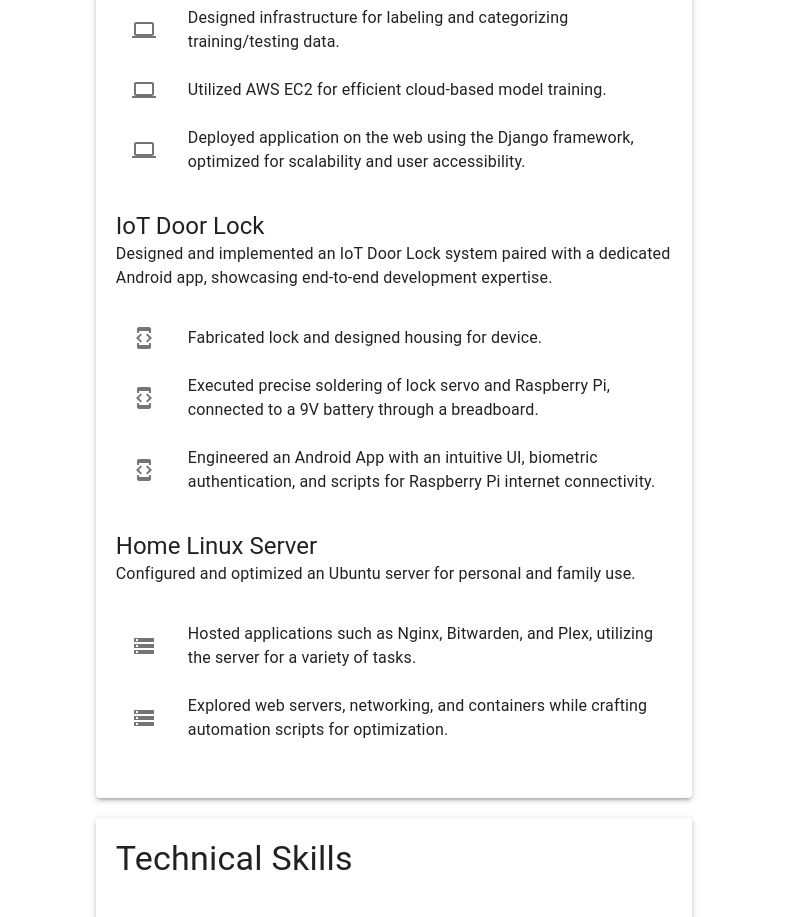
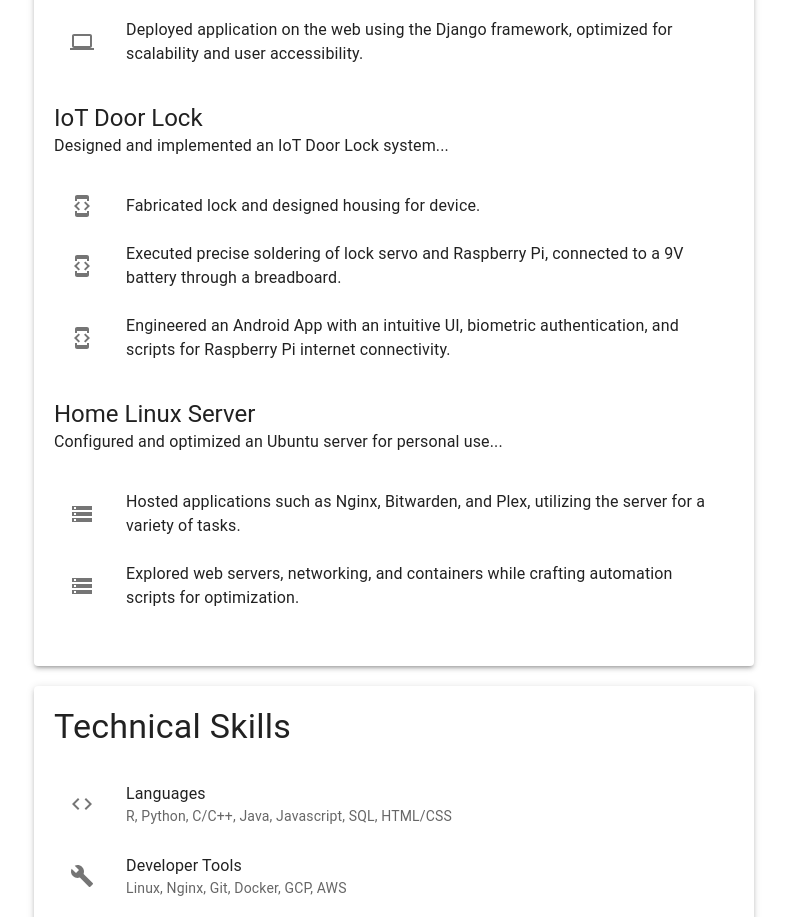
Before and after one commit to clementou/website, a React (Vite) app: page / in a window 1280 px wide. Shown: the part 1780-2697 px from the top of the page, without its empty margins (246-1033 px from the left). Built offline with nearby package versions, Linux system fonts and the light colour scheme.

Commit message:
time to sleep

```diff
--- a/src/components/Education.jsx
+++ b/src/components/Education.jsx
@@ -12,8 +12,6 @@ const Education = () => {
             padding: theme.spacing(2.5),
             marginTop: theme.spacing(2.5),
             mx: 'auto',
-            width: '100%',
-            maxWidth: { md: '80%', lg: '70%' },
         }}>
             <Typography variant="h4" component="h2" gutterBottom>
                 Education
--- a/src/components/Experience.jsx
+++ b/src/components/Experience.jsx
@@ -14,8 +14,6 @@ const Experience = () => {
             padding: theme.spacing(3),
             margin: theme.spacing(3),
             mx: 'auto',
-            width: '100%',
-            maxWidth: { md: '80%', lg: '70%' },
         }}>
             <Typography variant="h4" gutterBottom>
                 Experience
--- a/src/components/Header.jsx
+++ b/src/components/Header.jsx
@@ -13,12 +13,7 @@ function Header({ headshot }) {
     const theme = useTheme();
 
     return (
-        <Container component="header" maxWidth="md" sx={{
-            my: 4,
-            mx: 'auto', // Centers the Container
-            width: '100%', // Use 100% of the parent width
-            maxWidth: { sm: '80%', md: '70%' },
-        }}>
+        <Container component="header" sx={{ my: 4, mx: 'auto' }}>
             <Grid container spacing={2} alignItems="center" justifyContent="space-between">
                 <Grid item xs={12} sm>
                     <Typography variant="h4" gutterBottom>
--- a/src/components/Projects.jsx
+++ b/src/components/Projects.jsx
@@ -35,8 +35,7 @@ function Projects() {
             marginTop: theme.spacing(2.5),
             marginBottom: theme.spacing(2.5),
             mx: 'auto',
-      width: '100%',
-      maxWidth: { md: '80%', lg: '70%' },
+            // Ensure that maxWidth is controlled by theme
         }} className="component-container">
         <Typography variant="h4" component="h2" gutterBottom>
         Projects
@@ -45,32 +44,30 @@ function Projects() {
         <Box mb={theme.spacing(2)}>
         <Typography variant="h5" component="h3">Emotion Detector</Typography>
         <Typography paragraph>
-          Collaborated with a team to develop a deep learning-based emotion detector web application that differentiates between 6 human emotions with an accuracy of 70%.
+        Collaborated with a team to develop a deep learning-based emotion detector web application...
         </Typography>
         <List>
-          {emotionDetectorPoints.map((text, index) => (
-            <ListItem key={text}>
-              <ListItemIcon aria-hidden="true">
-                <ComputerIcon />
-              </ListItemIcon>
-              <ListItemText primary={text} />
+        {emotionDetectorPoints.map((point) => (
+            <ListItem key={point}>
+            <ListItemIcon><ComputerIcon /></ListItemIcon>
+            <ListItemText primary={point} />
             </ListItem>
             ))}
             </List>
             </Box>
 
+            {/* ... Additional project sections ... */}
+
             <Box mb={theme.spacing(2)}>
             <Typography variant="h5" component="h3">IoT Door Lock</Typography>
             <Typography paragraph>
-          Designed and implemented an IoT Door Lock system paired with a dedicated Android app, showcasing end-to-end development expertise.
+            Designed and implemented an IoT Door Lock system...
             </Typography>
             <List>
-          {iotDoorLockPoints.map((text, index) => (
-            <ListItem key={text}>
-              <ListItemIcon aria-hidden="true">
-                <DeveloperModeIcon />
-              </ListItemIcon>
-              <ListItemText primary={text} />
+            {iotDoorLockPoints.map((point) => (
+                <ListItem key={point}>
+                <ListItemIcon><DeveloperModeIcon /></ListItemIcon>
+                <ListItemText primary={point} />
                 </ListItem>
                 ))}
                 </List>
@@ -79,15 +76,13 @@ function Projects() {
                 <Box mb={theme.spacing(2)}>
                 <Typography variant="h5" component="h3">Home Linux Server</Typography>
                 <Typography paragraph>
-          Configured and optimized an Ubuntu server for personal and family use.
+                Configured and optimized an Ubuntu server for personal use...
                 </Typography>
                 <List>
-          {homeLinuxServerPoints.map((text, index) => (
-            <ListItem key={text}>
-              <ListItemIcon aria-hidden="true">
-                <StorageIcon />
-              </ListItemIcon>
-              <ListItemText primary={text} />
+                {homeLinuxServerPoints.map((point) => (
+                    <ListItem key={point}>
+                    <ListItemIcon><StorageIcon /></ListItemIcon>
+                    <ListItemText primary={point} />
                     </ListItem>
                     ))}
                     </List>
--- a/src/components/TechnicalSkills.jsx
+++ b/src/components/TechnicalSkills.jsx
@@ -16,7 +16,7 @@ function TechnicalSkills() {
         marginBottom: theme.spacing(2.5),
         mx: 'auto', // Centers the Paper
         width: '100%', // Use 100% of the parent width
-        maxWidth: { md: '80%', lg: '70%' },
+        // maxWidth controlled by theme settings
       }}
       className="component-container"
     >
--- a/src/theme.jsx
+++ b/src/theme.jsx
@@ -25,7 +25,33 @@ const theme = createTheme({
     },
     // Other variants...
   },
-  // You can also add custom breakpoints, components overrides and more
+  components: {
+    // Override styles for the Container component
+    MuiContainer: {
+      styleOverrides: {
+        root: {
+          // Define default maxWidth for each breakpoint
+          '@media (min-width:0px) and (orientation: landscape)': {
+            maxWidth: '100%', // default for xs breakpoint
+          },
+          '@media (min-width:600px)': {
+            maxWidth: '80%', // sm breakpoint
+          },
+          '@media (min-width:900px)': {
+            maxWidth: '60%', // md breakpoint
+          },
+          // You can continue with other breakpoints (lg, xl) if needed
+          // '@media (min-width:1200px)': {
+          //   maxWidth: 'whateverValueYouWant', // lg breakpoint
+          // },
+          // '@media (min-width:1536px)': {
+          //   maxWidth: 'whateverValueYouWant', // xl breakpoint
+          // },
+        },
+      },
+    },
+  },
+  // Other custom theme settings can be added here
 });
 
 export default theme;
```
Lines whose indentation alone changed are shown as unchanged.
